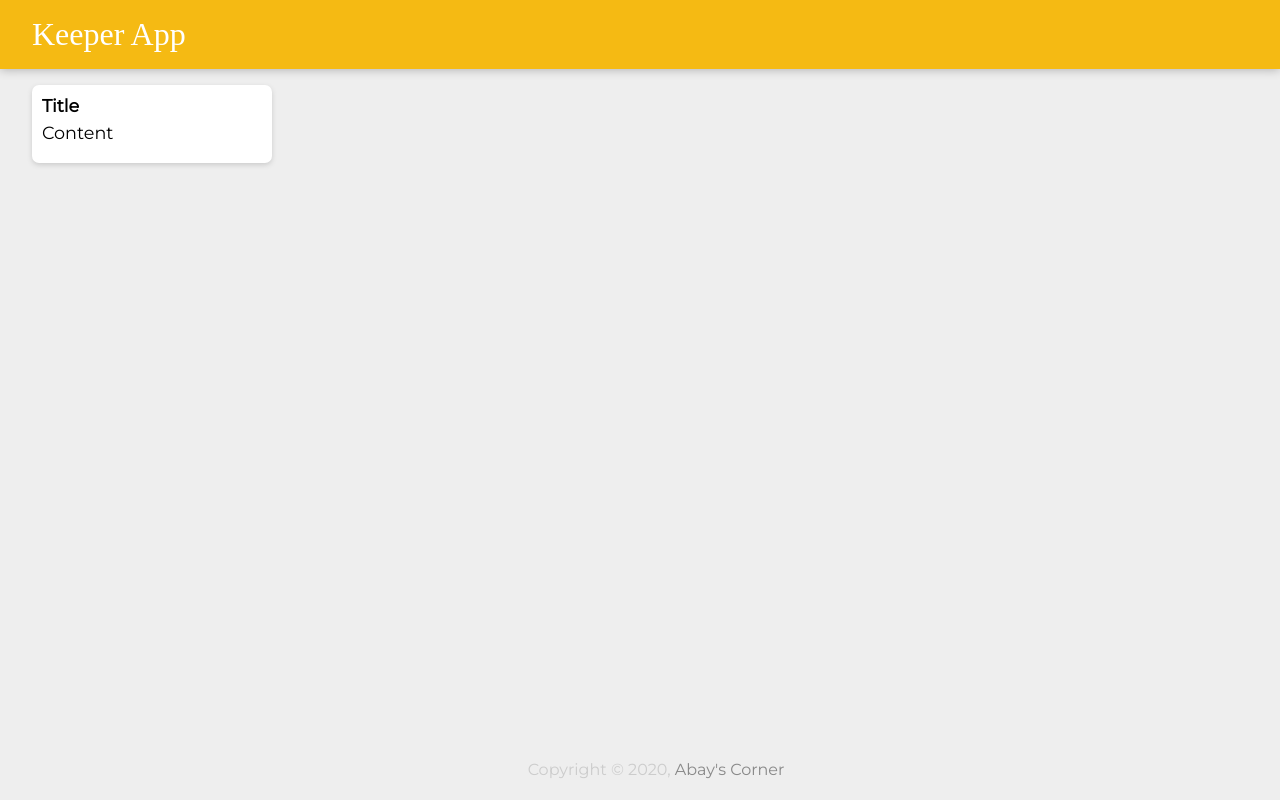
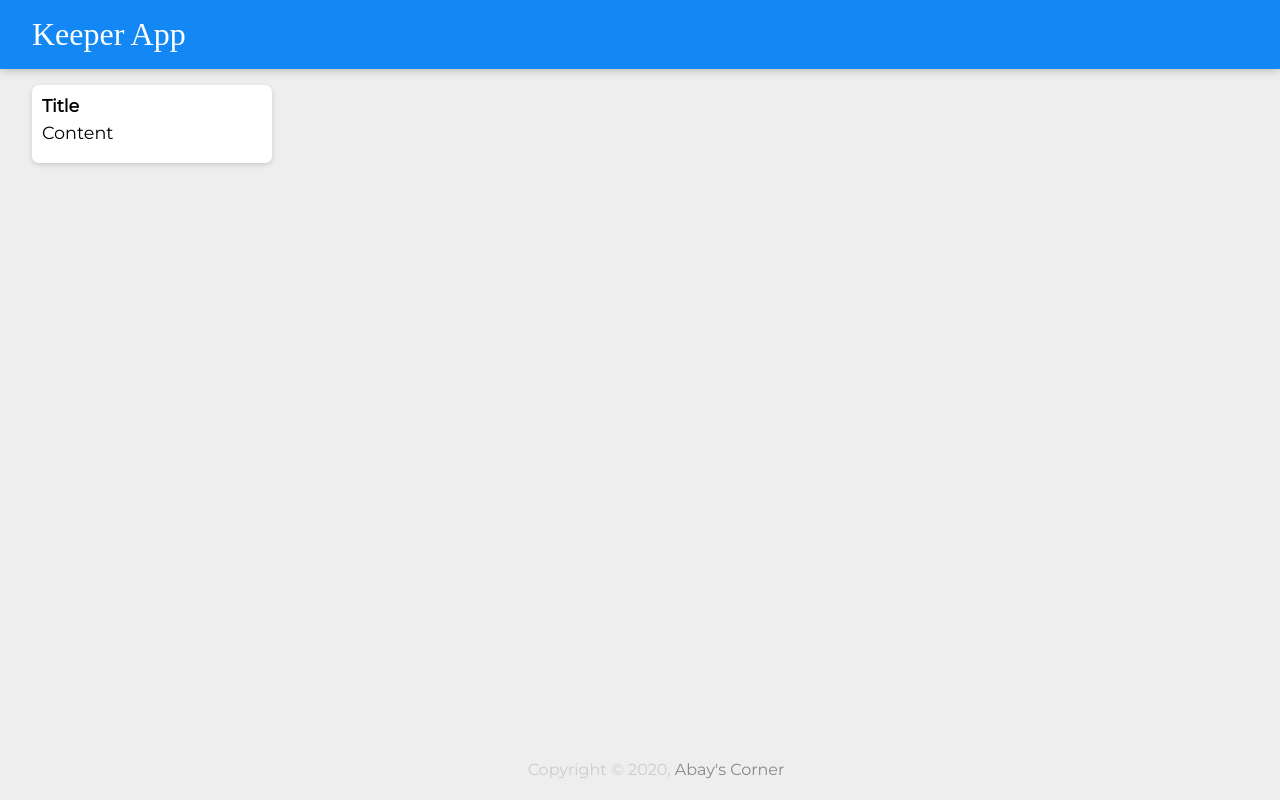
Before and after one commit to AbayIbrayev/KeeperReact, a React app: page / in a window 1280 px wide. Built offline with nearby package versions, Linux system fonts and the light colour scheme; a web font is replaced by a local one.

Commit message:
styling changes

```diff
--- a/src/index.css
+++ b/src/index.css
@@ -12,7 +12,7 @@ body {
 }
 
 header {
-  background-color: #f5ba13;
+  background-color: #1388f5;
   margin: auto -16px;
   padding: 16px 32px;
   box-shadow: 0 0 10px 0 rgba(0, 0, 0, 0.3);
```
